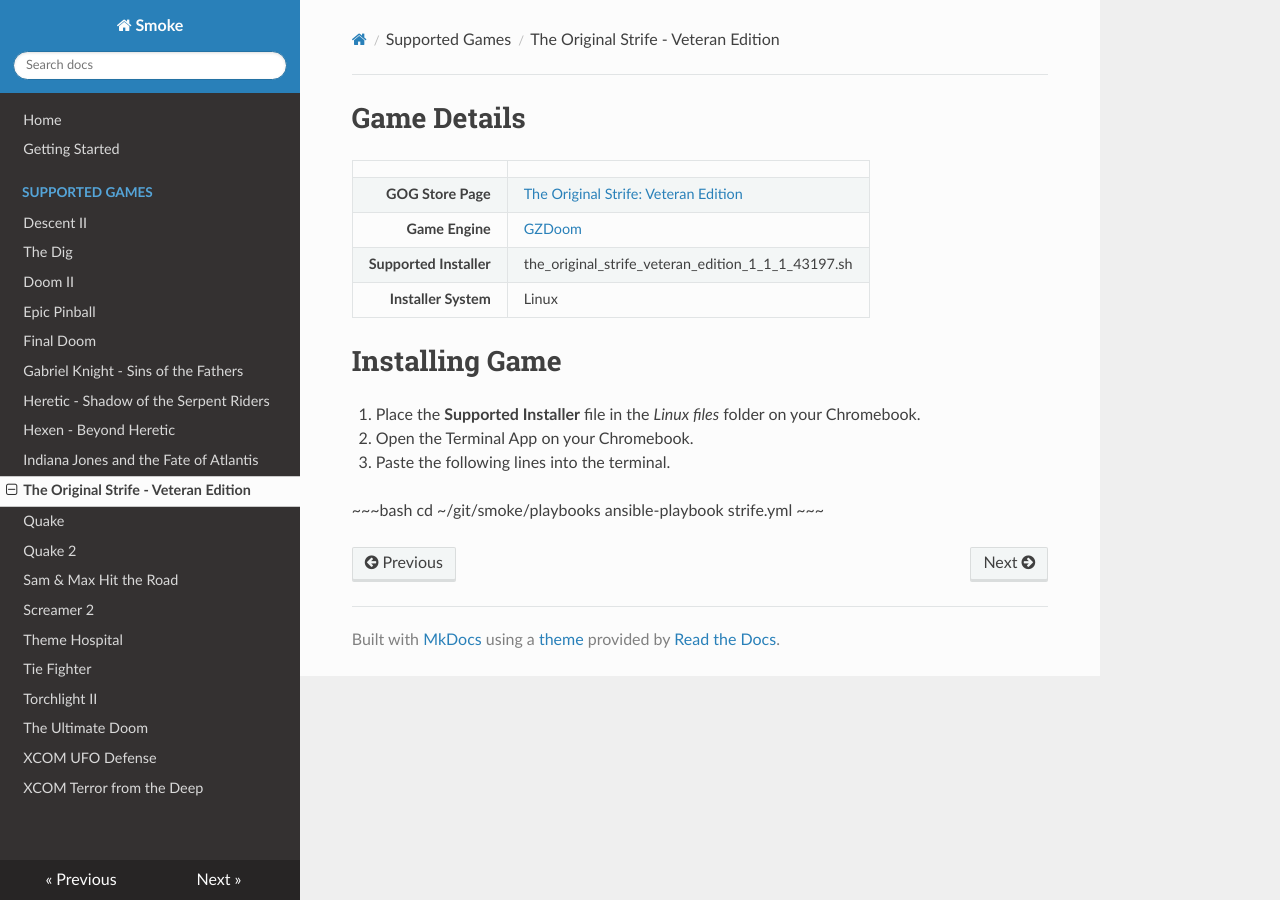
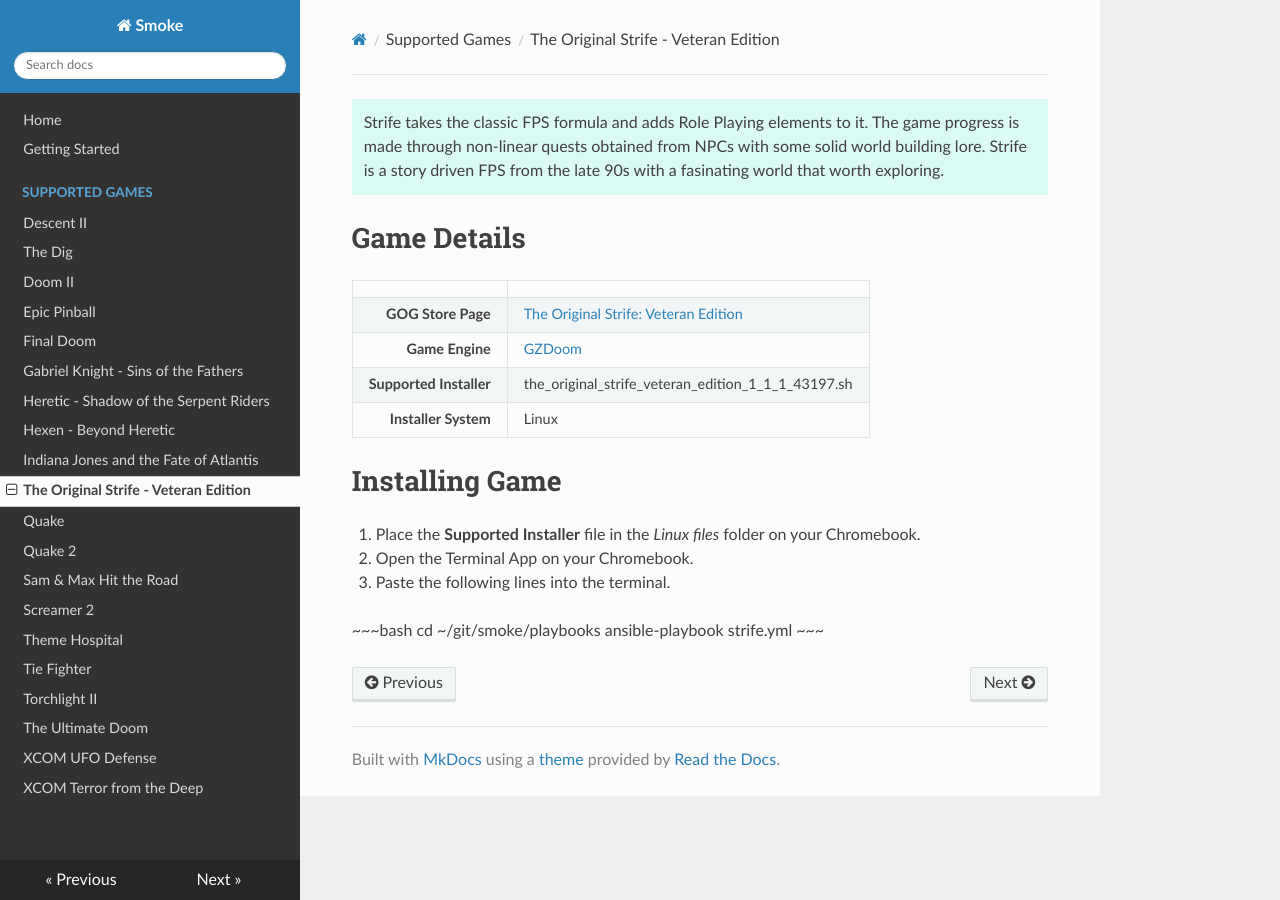
Before and after one commit to gooseberry/smoke, an MkDocs documentation site: the page built from docs/games/strife.md, in a window 1280 px wide. Built offline with MkDocs 1.6.1, drawn with Linux system fonts in a browser that asks for light colours; nearby versions of some CDN libraries.

Commit message:
Added description

```diff
--- a/docs/games/strife.md
+++ b/docs/games/strife.md
@@ -1,3 +1,6 @@
+!!! Tip ""
+    Strife takes the classic FPS formula and adds Role Playing elements to it.  The game progress is made through non-linear quests obtained from NPCs with some solid world building lore.  Strife is a story driven FPS from the late 90s with a fasinating world that worth exploring.
+
 # Game Details
 
 |  |  |
```
